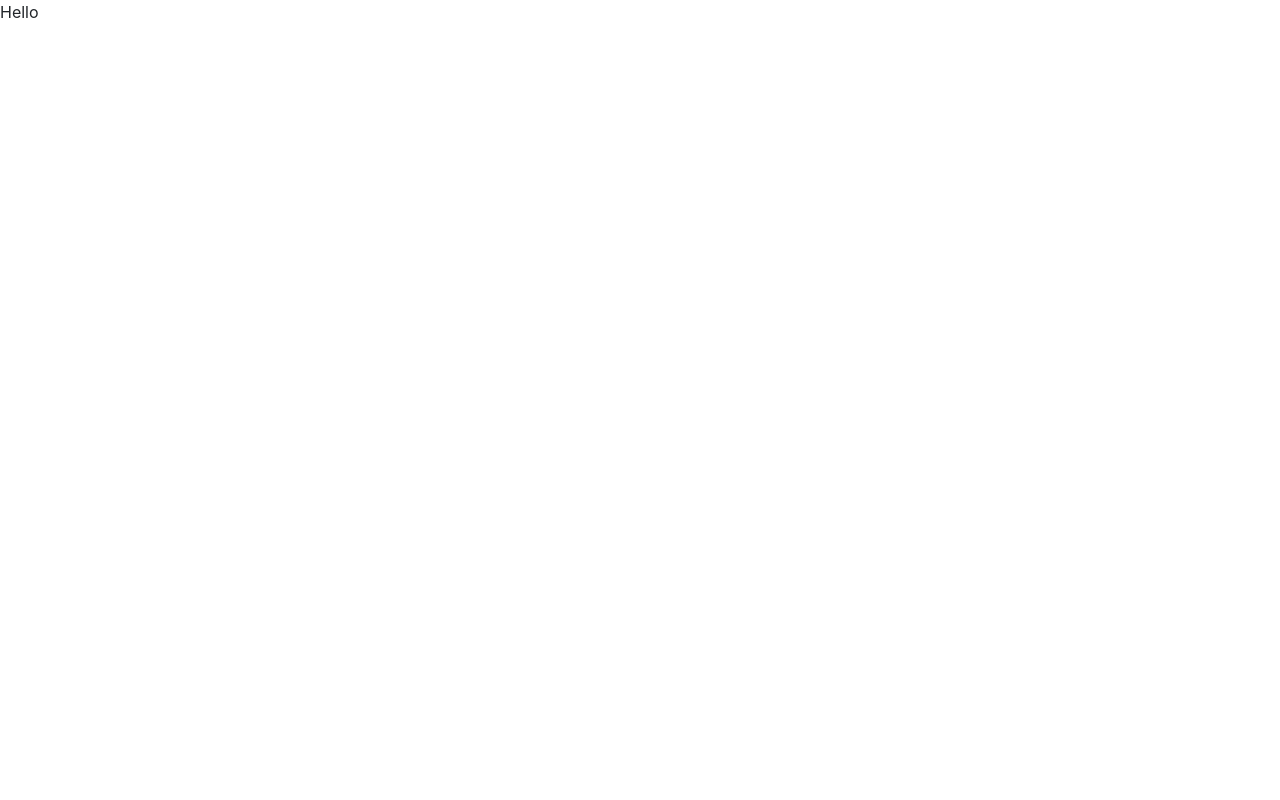
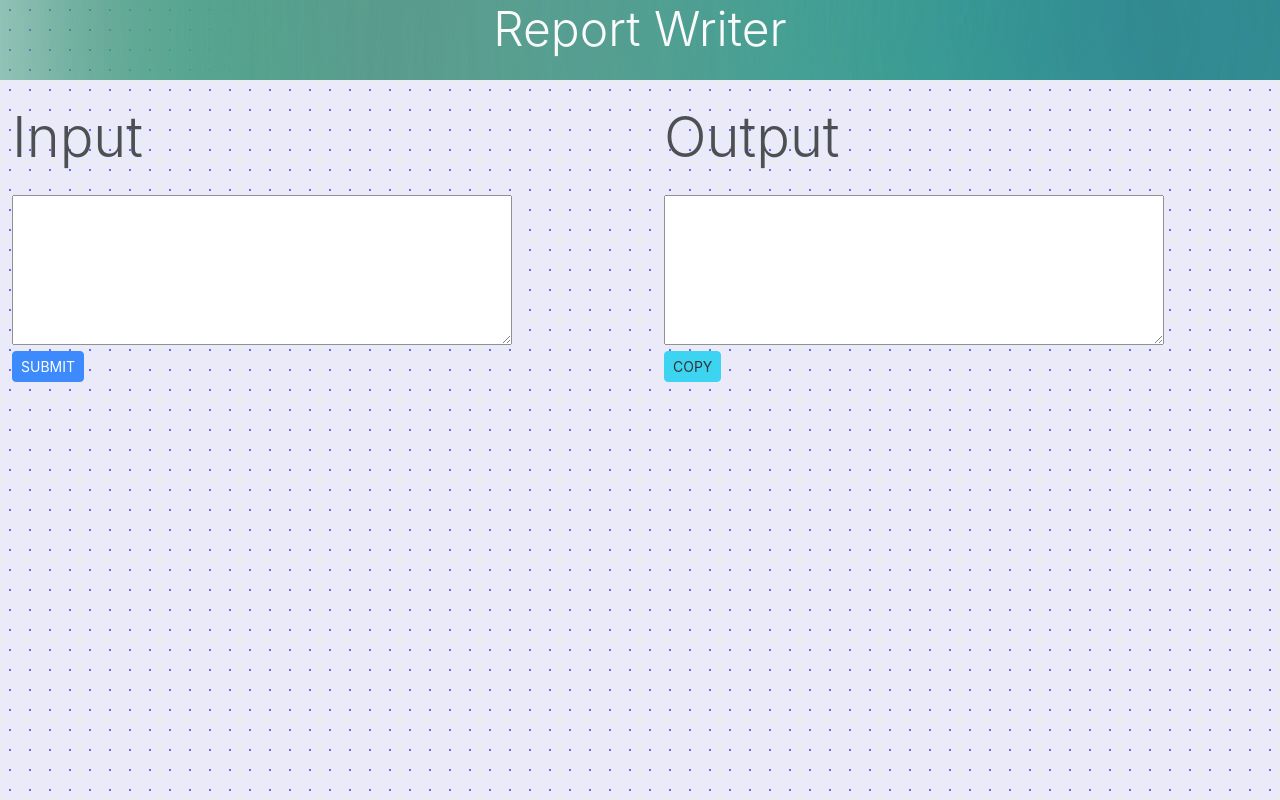
Before and after one commit to manvirdev/manvirdev.github.io, a React (Create React App) app: page /#/ in a window 1280 px wide. Built offline with nearby package versions, Linux system fonts and the light colour scheme.

Commit message:
chore: update UI

```diff
--- a/src/App.js
+++ b/src/App.js
@@ -1,5 +1,5 @@
 import React from 'react';
-import { createHashRouter, RouterProvider, Route } from 'react-router-dom';
+import { createHashRouter, RouterProvider } from 'react-router-dom';
 
 import Home from './components/Home';
 import Report from './components/reports/Report';
@@ -7,7 +7,7 @@ import Report from './components/reports/Report';
 const router = createHashRouter([
   {
     path: '/',
-    element: <Home />,
+    element: <Report />,
   },
   {
     path: '/report',
--- /dev/null
+++ b/src/components/design/glowingparticles/AppGradient.js
@@ -0,0 +1,106 @@
+import React, { useEffect, useRef } from 'react';
+import { GlowParticle } from './GlowParticle'; // Assuming you have the GlowParticle class defined in a separate file
+
+const COLORS = [
+  { r: 25, g: 100, b: 106 },
+  { r: 0, g: 223, b: 150 },
+  { r: 0, g: 198, b: 144 },
+  { r: 3, g: 46, b: 62 },
+  { r: 0, g: 206, b: 82 },
+];
+
+const gradientStyle = {
+  minHeight: '10vh',
+  maxHeight: '10vh',
+  width: '100%',
+  margin: 0,
+  zIndex: -1,
+  padding: 0,
+  position: 'absolute',
+};
+
+const AppGradient = () => {
+  const canvasRef = useRef(null);
+  const animationIdRef = useRef(null);
+
+  useEffect(() => {
+    const canvas = canvasRef.current;
+    const ctx = canvas.getContext('2d');
+    let particles = [];
+    let pixelRatio = window.devicePixelRatio > 1 ? 2 : 1;
+    let stageWidth = canvas.clientWidth;
+    let stageHeight = canvas.clientHeight;
+    let maxRadius = 900;
+    let minRadius = 600;
+
+    const resizeCanvas = () => {
+      stageWidth = canvas.clientWidth;
+      stageHeight = canvas.clientHeight;
+      canvas.width = stageWidth * pixelRatio;
+      canvas.height = stageHeight * pixelRatio;
+      ctx.scale(pixelRatio, pixelRatio);
+      ctx.globalCompositeOperation = 'saturation';
+    };
+
+    const createParticles = () => {
+      let curColor = 0;
+      particles = [];
+
+      for (let i = 0; i < 20; i++) {
+        const item = new GlowParticle(
+          Math.random() * stageWidth,
+          Math.random() * stageHeight,
+          Math.random() * (maxRadius - minRadius) + minRadius,
+          COLORS[curColor]
+        );
+        curColor = (curColor + 1) % COLORS.length;
+        particles.push(item);
+      }
+    };
+
+    const animateParticles = () => {
+      ctx.clearRect(0, 0, stageWidth, stageHeight);
+
+      particles.forEach((particle) => {
+        particle.animate(ctx, stageWidth, stageHeight);
+      });
+
+      animationIdRef.current = requestAnimationFrame(animateParticles);
+    };
+    createParticles();
+    animateParticles();
+    resizeCanvas();
+    animationIdRef.current = requestAnimationFrame(animateParticles);
+
+    window.addEventListener('resize', resizeCanvas);
+
+    return () => {
+      cancelAnimationFrame(animationIdRef.current);
+      window.removeEventListener('resize', resizeCanvas);
+    };
+  }, []);
+
+  const renderReportWriter = () => {
+    const canvas = canvasRef.current;
+
+    if (canvas) {
+      const ctx = canvas.getContext('2d');
+      ctx.font = 'bold 48px Arial';
+      ctx.fillStyle = 'White';
+      ctx.textAlign = 'center';
+      ctx.textBaseline = 'middle';
+      const textX = canvas.width / 2;
+      const textY = canvas.height / 2;
+      ctx.fillText('Report Writer', textX, textY);
+    }
+  };
+
+  return (
+    <>
+      <canvas ref={canvasRef} style={gradientStyle} />
+      {canvasRef.current && renderReportWriter()} {/* Move renderReportWriter() inside the return statement */}
+    </>
+  );
+};
+
+export default AppGradient;
--- /dev/null
+++ b/src/components/design/glowingparticles/GlowParticle.js
@@ -0,0 +1,49 @@
+const PI2 = Math.PI * 2;
+
+export class GlowParticle {
+    constructor(x, y, radius, rgb) {
+        this.x = x;
+        this.y = y;
+        this.radius = radius;
+        this.rgb = rgb;
+        this.vx = Math.random() * 4;
+        this.vy = Math.random() * 4;
+        this.sinValue = Math.random();
+
+    }
+
+    animate(ctx, stageWidth, stageHeight) {
+        this.sinValue += 0.01;
+
+        if(this.radius > 2000){
+            this.radius = 200;
+        }
+        this.radius += Math.sin(this.sinValue);
+        this.x += this.vx;
+        this.y += this.vy;
+
+        if (this.x < 0) {
+            this.vx += 5;
+            this.x += 50;
+        } else if (this.x > stageWidth) {
+            this.vx -= 1;
+            this.x -= 10;
+        }
+
+        if (this.y < 0) {
+            this.vy += 5;
+            this.y += 50;
+        } else if (this.y > stageHeight) {
+            this.vy -= 1;
+            this.y -= 10;
+        }
+        const g = ctx.createRadialGradient(this.x, this.y, this.radius * 0.1, this.x, this.y, this.radius);
+        g.addColorStop(0, `rgba(${this.rgb.r}, ${this.rgb.g}, ${this.rgb.b}, 1)`);
+        g.addColorStop(1, `rgba(${this.rgb.r}, ${this.rgb.g}, ${this.rgb.b}, 0)`);
+
+        ctx.beginPath();
+        ctx.fillStyle = g;
+        ctx.arc(this.x, this.y, this.radius, 0, PI2, false);
+        ctx.fill();
+    }
+}
--- /dev/null
+++ b/src/components/design/polkabackground/PolkaBackground.js
@@ -0,0 +1,14 @@
+const polkaBackground = {
+    backgroundColor: '#e5e5f7',
+    opacity: 0.8,
+    backgroundImage: 'radial-gradient(rgb(68, 68, 247) 1.5px, rgb(229, 229, 247) 0.5px)',
+    backgroundSize: '20px 20px',
+    fontColor: 'rgb(119, 119, 119)',
+    minHeight: '100vh',
+    display: 'flex',
+    minWidth: '100vh',
+    margin: 0,
+    padding: 0,
+  };
+
+  export default polkaBackground;
--- a/src/components/reports/Patrol.js
+++ b/src/components/reports/Patrol.js
@@ -1,6 +1,3 @@
-import moment from 'moment';
-import Person from './Person';
-
 class Patrol {
   constructor(type, officer, backupOfficer, startTime, endTime) {
     this.type = type;
--- a/src/components/reports/Report.js
+++ b/src/components/reports/Report.js
@@ -1,12 +1,23 @@
-import React, { useState } from 'react';
-import {processString, generateShiftReport } from './logic';
+import React, { useState, useRef } from 'react';
+import { processString, generateShiftReport } from './Logic';
+import polkaBackground from '../design/polkabackground/PolkaBackground';
+import AppGradient from '../design/glowingparticles/AppGradient';
 
 const MyComponent = () => {
   const [inputValue, setInputValue] = useState('');
   const [resultValue, setResultValue] = useState('');
+  const resultTextAreaRef = useRef(null);
 
   const handleInputChange = (event) => {
     setInputValue(event.target.value);
+  };
+
+  const addToClipboard = () => {
+    if (resultTextAreaRef.current) {
+      resultTextAreaRef.current.select();
+      resultTextAreaRef.current.setSelectionRange(0, 99999);
+      document.execCommand('copy');
+    }
   };
 
   const handleSubmit = async () => {
@@ -19,65 +30,68 @@ const MyComponent = () => {
     }
   };
 
-
-  const containerStyles = {
-    minHeight: '100vh',
-    display: 'flex',
-    minWidth: '100vh',
-    padding: 0,
-  };
-
-  const bodyStyles = {
-    backgroundImage:
-      "url('https://images.unsplash.com/photo-1610661745998-3dd2afbdae0c?ixlib=rb-4.0.3&ixid=MnwxMjA3fDB8MHxwaG90by1wYWdlfHx8fGVufDB8fHx8&auto=format&fit=crop&w=1076&q=80')",
+const bodyStyles = {
     backgroundPosition: 'center',
     backgroundRepeat: 'no-repeat',
     backgroundSize: 'cover',
     minWidth: '100%',
     minHeight: '100%',
     margin: 0,
-    position: 'relative',
+    padding: 0,
   };
 
   return (
-    <div className="container-fluid" style={containerStyles}>
+    <div className="container-fluid" style={polkaBackground}>
       <div className="container" style={bodyStyles}>
+        <div className="row p-0 m-0" style={{'zIndex': '999', minHeight: '10vh'}}>
+          <AppGradient />
+          <div className='display-5 text-light text-center'>
+          Report Writer
+          </div>
+        </div>
+
         <div className="row">
-          <div className="col-sm">
-            <div className="container-fluid">
-              <div className="text-light display-5 white">Don't Use</div>
-            </div>
-            <br />
-            <div className="container-fluid">
-              <div className="text-light display-2 white">Input</div>
+          <div className="col-sm p-4">
+            <div className="container-fluid p-0">
+              <div className="display-4 white">Input</div>
             </div>
             <br />
             <textarea
               id="input"
-              style={{ minWidth: '500px', minHeight: '150px' }}
+              style={{ minWidth: '500px', minHeight: '150px', padding: '5px' }}
               value={inputValue}
               onChange={handleInputChange}
+
             ></textarea>
             <br />
             <input
-              className="btn btn-primary"
+              className="btn btn-primary btn-sm"
               type="button"
               id="submit"
               value="SUBMIT"
               onClick={handleSubmit}
             />
-            <br />
-            <br />
-            <div className="container-fluid">
-              <div className="text-light display-2 white">Output</div>
+            </div>
+         <div className="col-sm p-4">
+            <div className="container-fluid p-0">
+              <div className="display-4 white">Output</div>
             </div>
             <br />
             <textarea
               id="result"
               style={{ minWidth: '500px', minHeight: '150px' }}
               value={resultValue}
+              ref={resultTextAreaRef}
               readOnly
             ></textarea>
+            <br />
+            <input
+              className="btn btn-info btn-sm"
+              type="button"
+              id="copy"
+              value="COPY"
+              onClick={addToClipboard}
+            />
           </div>
 
         </div>
--- a/src/components/reports/Shift.js
+++ b/src/components/reports/Shift.js
@@ -11,8 +11,7 @@ class Shift {
         this.patrols = patrols;
     }
 
-    async getWeatherData(city) {
-        const apiKey = "0b5dec097d48d73f2e8e06cde9bab8fd";
+    async getWeatherData() {
         const apiUrl = `https://api.open-meteo.com/v1/forecast?latitude=49.25&longitude=-123.12&daily=temperature_2m_max,temperature_2m_min,precipitation_sum,rain_sum,showers_sum,snowfall_sum,precipitation_hours&forecast_days=1&timezone=auto`;
 
         try {
@@ -49,9 +48,9 @@ class Shift {
         // Add weather data to the report
         if (weatherData) {
           const { maxTemperature, minTemperature, precipitation } = weatherData;
-          report.push(`Weather data for the day: Max Temperature: ${maxTemperature}°C, `);
+          report.push(`Weather data for the day: \nMax Temperature: ${maxTemperature}°C, `);
           report.push(`Min Temperature: ${minTemperature}°C, `);
-          report.push(`Precipitation: ${precipitation} mm\n`);
+          report.push(`Precipitation: ${precipitation} mm\n\n`);
         }
         report.push(...this.getStartingNotes())
         this.patrols.forEach((patrol) => {
@@ -102,22 +101,23 @@ class Shift {
 
     getStartingNotes() {
         const startingNotes = [];
-        const briefingTime = this.startTime.format("HH:mm");
+        const briefingTime = moment("08:00", "HH:mm").format("HH:mm");
 
         // Start time: S/O briefing officer briefed all the officers' names
         const briefingNote = `${briefingTime}: S/O ${this.briefingOfficer.firstName} ${this.briefingOfficer.lastName.toUpperCase()} briefed ${this.getOfficersList()} and handed over the keys.\n`;
 
         startingNotes.push(briefingNote);
 
-        // Start time + 10 mins: All the officers read the passon
-        const readPassonTime = this.startTime.clone().add(10, "minutes").format("HH:mm");
+        // Start time + 10 mins: All the officers read the pass-on
+        const readPassonTime = moment(briefingTime, "HH:mm").add(10, "minutes").format("HH:mm");
         const officersList = this.getOfficersList();
         const readPassonNote = `${readPassonTime}: ${officersList} read the pass-on and emails.\n`;
 
         startingNotes.push(readPassonNote);
 
         return startingNotes;
-    }
+      }
+
 
     getOfficersList() {
         return this.officers.map((officer) => `S/O ${officer.firstName} ${officer.lastName.toUpperCase()}`).join(", ");
--- a/src/components/reports/logic.js
+++ b/src/components/reports/logic.js
@@ -45,7 +45,6 @@ export const processString = (str) => {
             const endTime = moment(ele.match(/\d+:\d+/g)[1], 'HH:mm');
 
             let patrol = new Patrol(patrolType, officer, backupOfficer, startTime, endTime);
-
             patrols.push(patrol);
         });
 
```
